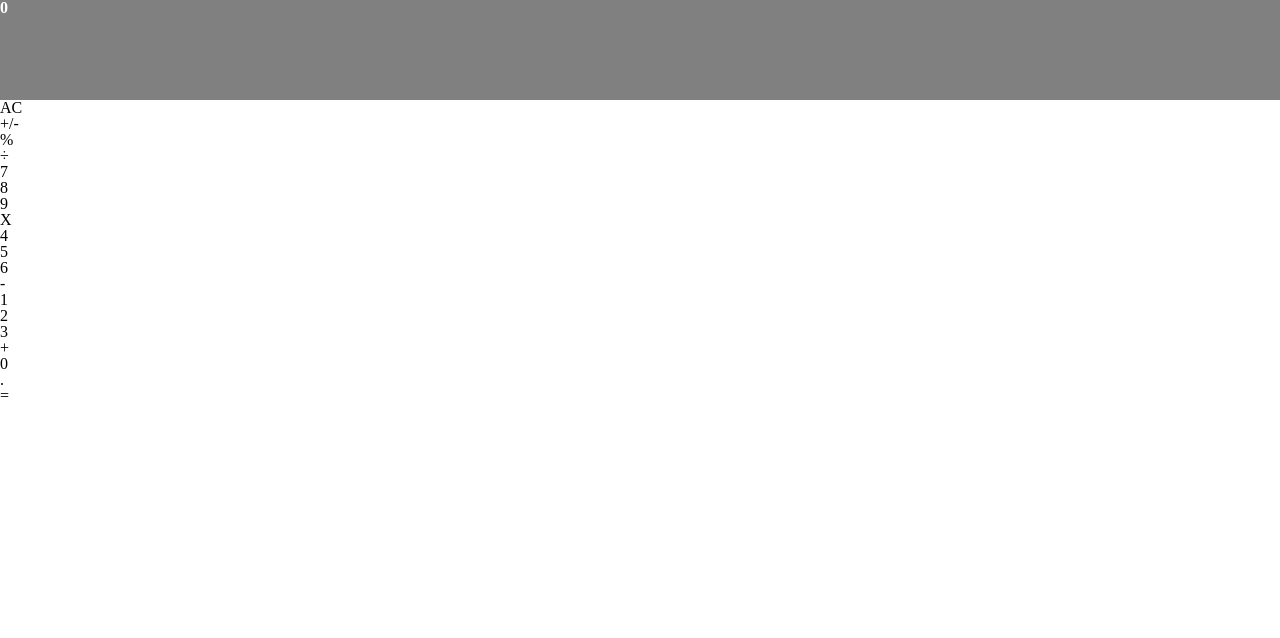
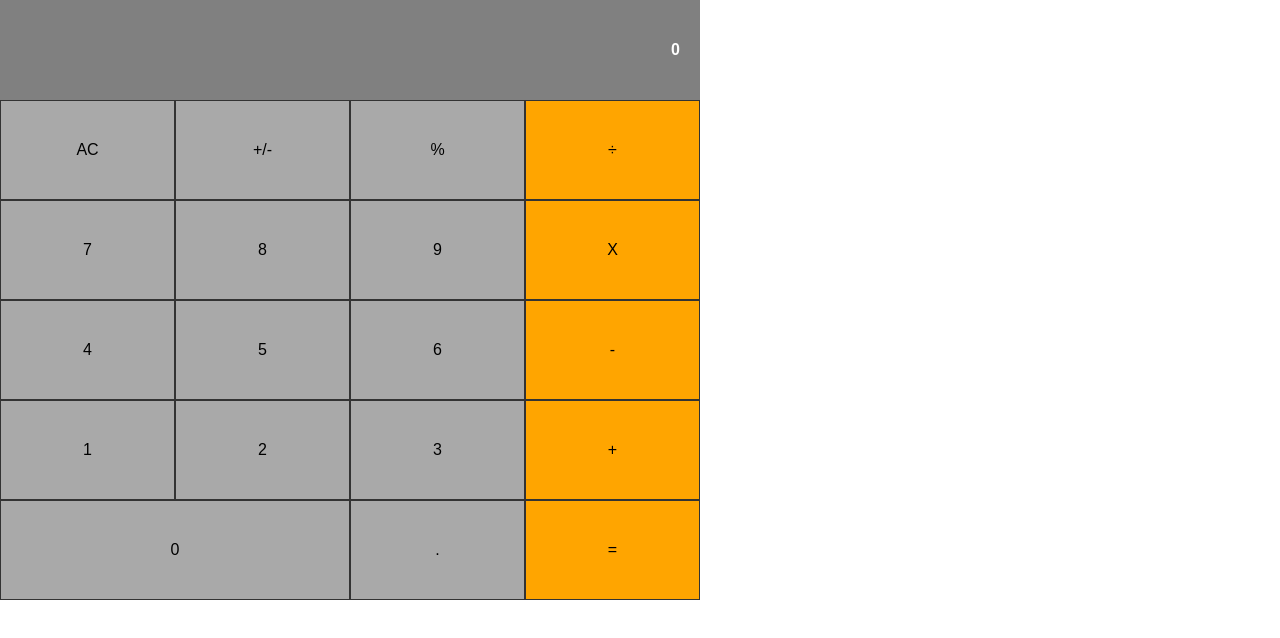
Before and after one commit to ozovalihasan/react-calculator, a React (Create React App) app: page / in a window 1280 px wide. Shown: the top 638 px of the page. Built offline with nearby package versions, Linux system fonts and the light colour scheme.

Commit message:
Add necessary styles

```diff
--- a/src/component/App.js
+++ b/src/component/App.js
@@ -1,12 +1,13 @@
 import React from 'react';
 import Display from './Display';
 import ButtonPanel from './ButtonPanel';
+import '../index.scss';
 
 const App = () => (
-  <>
+  <div className="app">
     <Display />
     <ButtonPanel />
-  </>
+  </div>
 );
 
 export default App;
--- a/src/component/Button.js
+++ b/src/component/Button.js
@@ -1,14 +1,30 @@
 import React from 'react';
 import PropTypes from 'prop-types';
+import '../index.scss';
 
-const Button = ({ name }) => <div>{name}</div>;
+const Button = ({ name, wide, color }) => {
+  const buttonPropStyle = {
+    width: `${wide ? '50%' : '25%'}`,
+    backgroundColor: color,
+  };
+
+  return (
+    <div className="button" style={buttonPropStyle}>
+      {name}
+    </div>
+  );
+};
 
 Button.propTypes = {
   name: PropTypes.string,
+  wide: PropTypes.bool,
+  color: PropTypes.string,
 };
 
 Button.defaultProps = {
   name: '',
+  wide: false,
+  color: 'orange',
 };
 
 export default Button;
--- a/src/component/ButtonPanel.js
+++ b/src/component/ButtonPanel.js
@@ -1,38 +1,39 @@
 import React from 'react';
 import Button from './Button';
+import '../index.scss';
 
 function ButtonPanel() {
   return (
     <>
-      <>
-        <Button name="AC" />
-        <Button name="+/-" />
-        <Button name="%" />
+      <div className="button-row">
+        <Button name="AC" color="darkgray" />
+        <Button name="+/-" color="darkgray" />
+        <Button name="%" color="darkgray" />
         <Button name="÷" />
-      </>
-      <>
-        <Button name="7" />
-        <Button name="8" />
-        <Button name="9" />
+      </div>
+      <div className="button-row">
+        <Button name="7" color="darkgray" />
+        <Button name="8" color="darkgray" />
+        <Button name="9" color="darkgray" />
         <Button name="X" />
-      </>
-      <>
-        <Button name="4" />
-        <Button name="5" />
-        <Button name="6" />
+      </div>
+      <div className="button-row">
+        <Button name="4" color="darkgray" />
+        <Button name="5" color="darkgray" />
+        <Button name="6" color="darkgray" />
         <Button name="-" />
-      </>
-      <>
-        <Button name="1" />
-        <Button name="2" />
-        <Button name="3" />
+      </div>
+      <div className="button-row">
+        <Button name="1" color="darkgray" />
+        <Button name="2" color="darkgray" />
+        <Button name="3" color="darkgray" />
         <Button name="+" />
-      </>
-      <>
-        <Button name="0" />
-        <Button name="." />
+      </div>
+      <div className="button-row">
+        <Button name="0" wide color="darkgray" />
+        <Button name="." color="darkgray" />
         <Button name="=" />
-      </>
+      </div>
     </>
   );
 }
--- a/src/index.scss
+++ b/src/index.scss
@@ -1,22 +1,43 @@
 @import './reset.css';
 
-.display {
+html {
+  font-family: Arial, Helvetica, sans-serif;
 }
 
-.button-panel,
+* {
+  box-sizing: border-box;
+}
+
 .app,
+.button-row,
 .display {
   display: flex;
 }
 
 .app {
   width: 700px;
+  flex-direction: column;
+}
+
+.display,
+.button-row {
+  height: 100px;
 }
 
 .display {
-  background-color: rgb(128, 128, 128);
-  height: 100px;
-  color: white;
+  background-color: #808080;
+  color: #fff;
   font-weight: bold;
-  margin-left: auto;
+  width: 100%;
+  justify-content: right;
+  align-items: center;
+  padding: 20px;
 }
+
+.button {
+  border: solid 1px #333;
+  color: #000;
+  display: flex;
+  justify-content: center;
+  align-items: center;
+}
```
